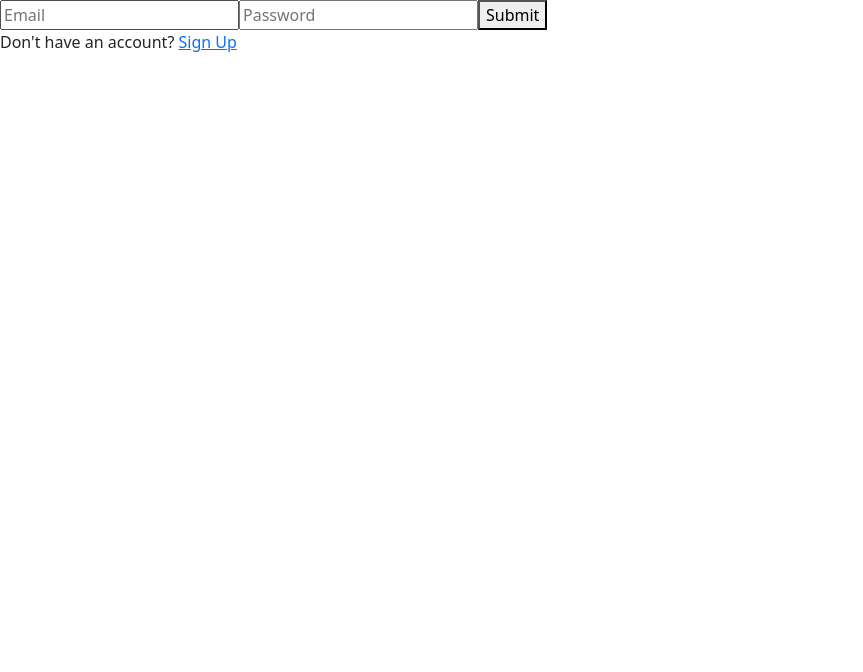
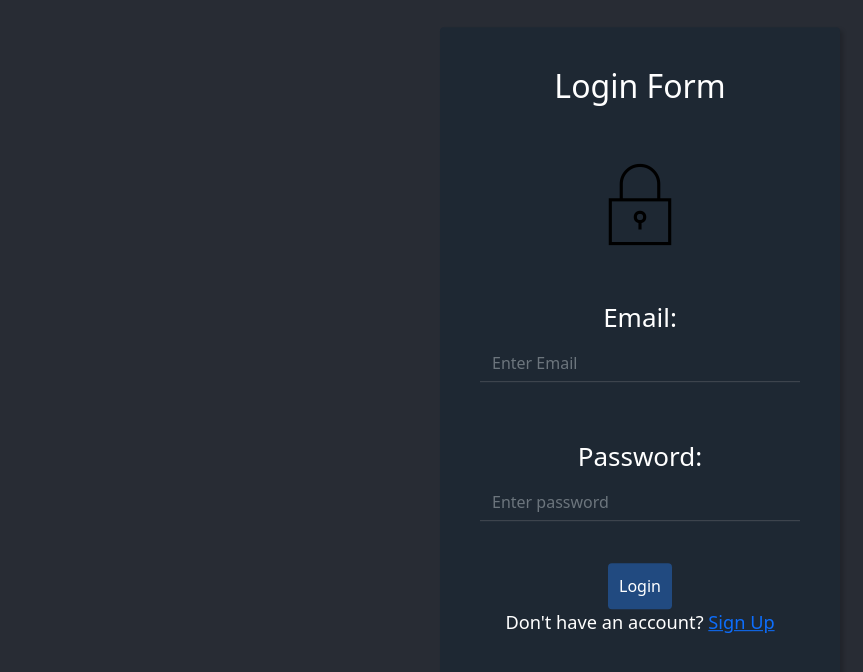
Before and after one commit to hanzohasashi33/newsgenie-frontend, a React (Create React App) app in the folder frontend/: page /login in a window 1280 px wide. Shown: the top 672 px of the page, without its empty margins (0-863 px from the left). Built offline with nearby package versions, Linux system fonts and the light colour scheme; no server answers.

Commit message:
feat: added design and icons for the login page

```diff
--- a/frontend/public/index.html
+++ b/frontend/public/index.html
@@ -15,6 +15,8 @@
       user's mobile device or desktop. See https://developers.google.com/web/fundamentals/web-app-manifest/
     -->
     <link rel="manifest" href="%PUBLIC_URL%/manifest.json" />
+    <link rel="stylesheet" href="https://cdnjs.cloudflare.com/ajax/libs/ionicons/2.0.1/css/ionicons.min.css">
+
     <!--
       Notice the use of %PUBLIC_URL% in the tags above.
       It will be replaced with the URL of the `public` folder during the build.
--- /dev/null
+++ b/frontend/src/auth/loginPage.css
@@ -0,0 +1,71 @@
+.login-dark {
+	height: 900px;
+	position: relative;
+}
+
+.login-dark form {
+	max-width: 400px;
+	width: 90%;
+	background-color: #1e2833;
+	padding: 40px;
+	border-radius: 4px;
+	transform: translate(-50%, -50%);
+	position: absolute;
+	top: 40%;
+	left: 50%;
+	color: #fff;
+	box-shadow: 3px 3px 4px rgba(0, 0, 0, 0.2);
+}
+
+.login-dark .illustration {
+	text-align: center;
+	padding: 15px 0 20px;
+	font-size: 100px;
+	color: #2980ef;
+}
+
+.login-dark form .form-control {
+	background: none;
+	border: none;
+	border-bottom: 1px solid #434a52;
+	border-radius: 0;
+	box-shadow: none;
+	outline: none;
+	color: inherit;
+}
+
+.login-dark form .btn-primary {
+	background: #214a80;
+	border: none;
+	border-radius: 4px;
+	padding: 11px;
+	box-shadow: none;
+	margin-top: 26px;
+	text-shadow: none;
+	outline: none;
+}
+
+.login-dark form .btn-primary:hover,
+.login-dark form .btn-primary:active {
+	background: #214a80;
+	outline: none;
+}
+
+.login-dark form .forgot {
+	display: block;
+	text-align: center;
+	font-size: 12px;
+	color: #6f7a85;
+	opacity: 0.9;
+	text-decoration: none;
+}
+
+.login-dark form .forgot:hover,
+.login-dark form .forgot:active {
+	opacity: 1;
+	text-decoration: none;
+}
+
+.login-dark form .btn-primary:active {
+	transform: translateY(1px);
+}
--- a/frontend/src/auth/loginPage.js
+++ b/frontend/src/auth/loginPage.js
@@ -2,6 +2,11 @@ import React, { useState } from "react";
 import { Link, useNavigate } from "react-router-dom";
 
 import supabase from "../config/supabaseClient";
+
+import Form from "react-bootstrap/Form";
+import Button from "react-bootstrap/Button";
+import "bootstrap/dist/css/bootstrap.min.css";
+import "./loginPage.css";
 
 const Login = ({ setToken }) => {
 	let navigate = useNavigate();
@@ -41,24 +46,44 @@ const Login = ({ setToken }) => {
 	}
 
 	return (
-		<div>
-			<form onSubmit={handleSubmit}>
-				<input
-					placeholder="Email"
+		<div className="App">
+			<div className="App-header login-dark">
+				<Form onSubmit={handleSubmit}>
+					<h2 className="sr-only">Login Form</h2>
+					<div className="illustration">
+						<i className="icon ion-ios-locked-outline"></i>
+					</div>
+					<Form.Group className="mb-3">
+						<Form.Label>Email:</Form.Label>
+						<Form.Control
+							type="text"
+							placeholder="Enter Email"
 							name="email"
 							onChange={handleChange}
-				/>
+						></Form.Control>
+					</Form.Group>
 
-				<input
-					placeholder="Password"
+					<br></br>
+
+					<Form.Group className="mb-3">
+						<Form.Label>Password: </Form.Label>
+						<Form.Control
+							placeholder="Enter password"
 							name="password"
 							type="password"
+							// value={formData.password}
 							onChange={handleChange}
-				/>
+						></Form.Control>
+					</Form.Group>
 
-				<button type="submit">Submit</button>
-			</form>
+					<Button variant="primary" className="primary" type="submit">
+						Login
+					</Button>
+					<p>
 						Don't have an account? <Link to="/signup">Sign Up</Link>
+					</p>
+				</Form>
+			</div>
 		</div>
 	);
 };
```
Lines whose indentation alone changed are shown as unchanged.
